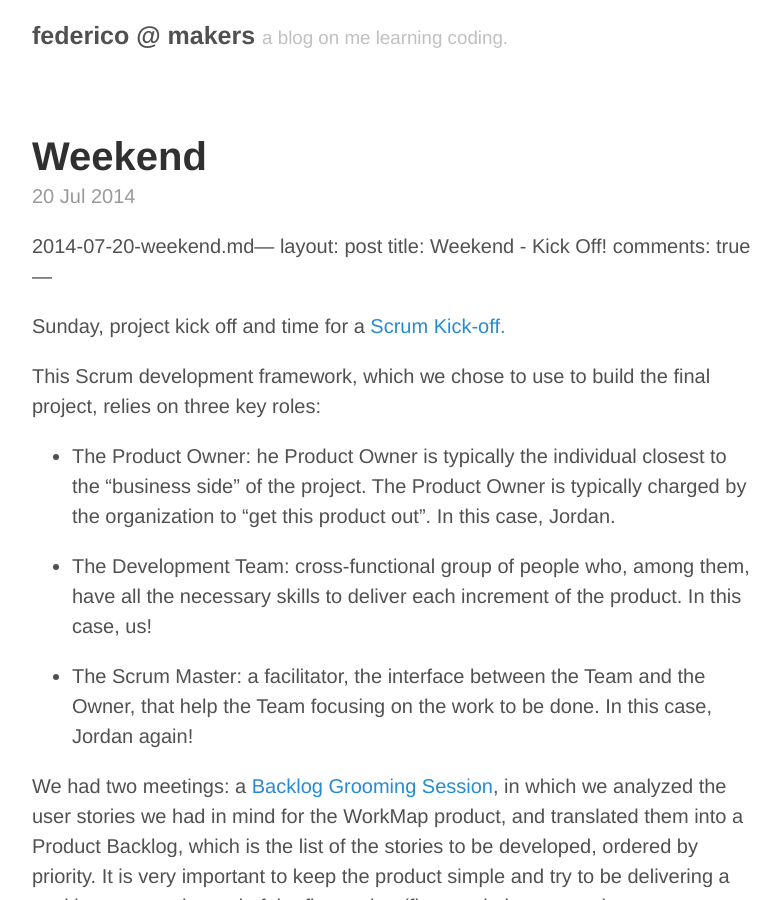
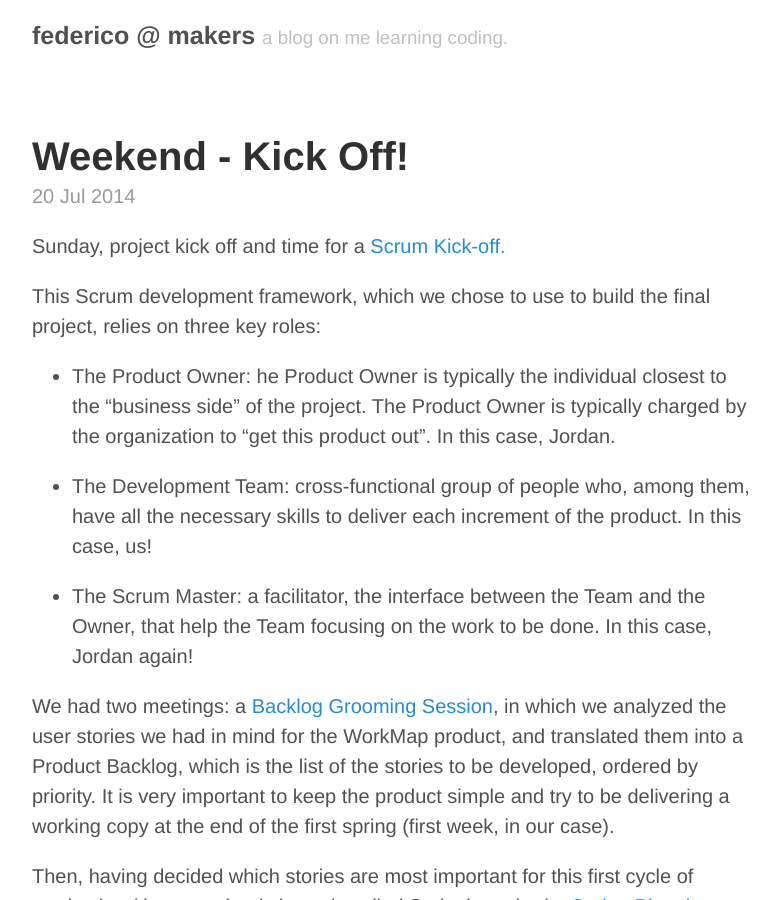
Before and after one commit to federicomaffei/federicomaffei.github.io, a Jekyll site: the page built from index.html, in a window 1280 px wide and 900 px high. Shown: the whole window, without its empty margins (248-1029 px from the left). Built offline with Jekyll 4.4.1, drawn with Linux system fonts in a browser that asks for light colours; Markdown is read by kramdown in place of the engine named in the settings; the list of posts is cut into pages by our own code.

Commit message:
new post - Kick off!

```diff
--- a/_posts/2014-07-20-weekend.md
+++ b/_posts/2014-07-20-weekend.md
@@ -1,4 +1,4 @@
-2014-07-20-weekend.md---
+---
 layout: post
 title: Weekend - Kick Off!
 comments: true
```
